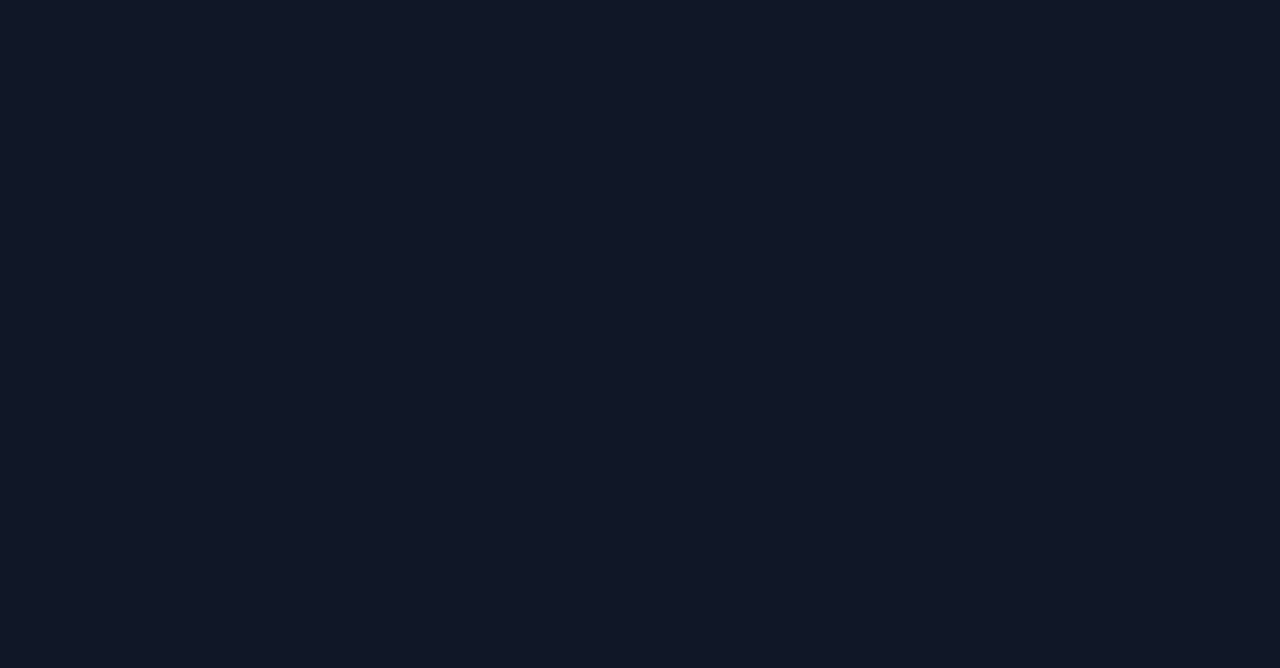
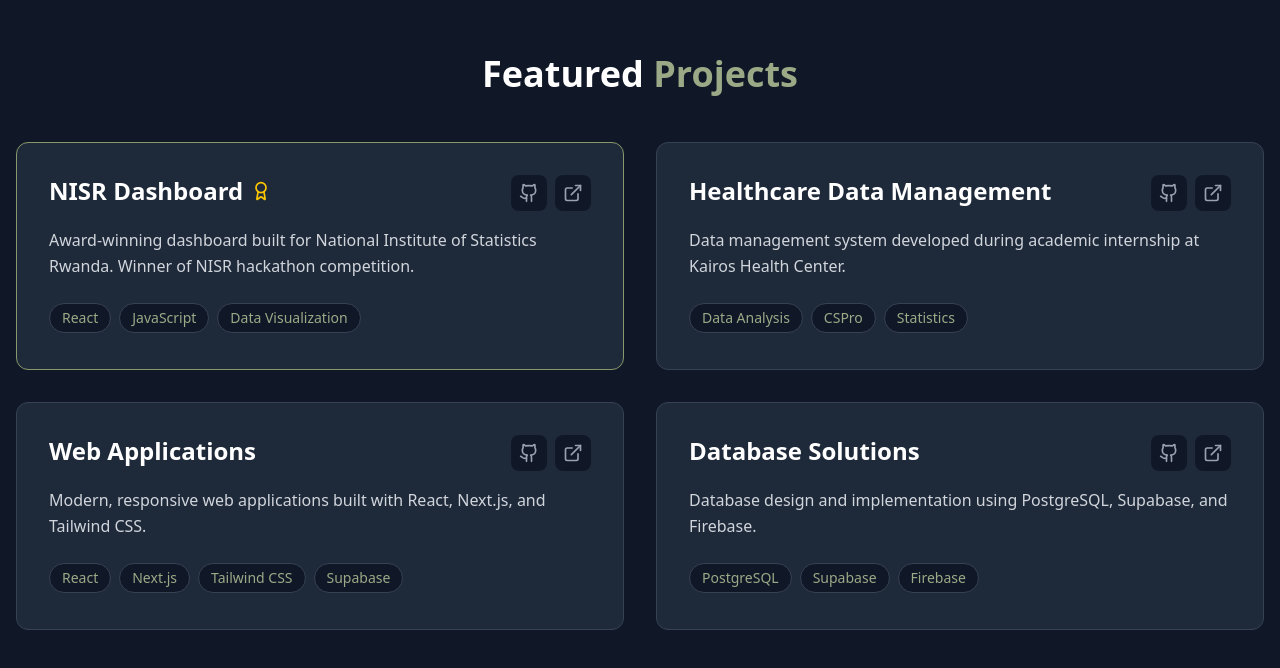
Before and after one commit to Ritha20/Portofolio-, a React (Vite) app: page / in a window 1280 px wide. Shown: the part 2426-3094 px from the top of the page. Before the commit the page ends 2400 px from the top, so only its background shows below. Built offline with nearby package versions, Linux system fonts and the light colour scheme.

Commit message:
created the project section

```diff
--- a/src/App.jsx
+++ b/src/App.jsx
@@ -3,6 +3,7 @@ import React from 'react';
 import About from './components/About';
 import Hero from './components/Hero';
 import Skills from './components/Skills';
+import Projects from './components/Projects';
 export default function App() {
   return (
     <div>
@@ -10,6 +11,7 @@ export default function App() {
       <Hero/>
       <About/>
       <Skills/>
+      <Projects/>
     </div>
   )
 }
--- a/src/components/Hero.jsx
+++ b/src/components/Hero.jsx
@@ -56,7 +56,7 @@ export default function Hero() {
             <div className="relative group">
               <div className="w-64 h-64 sm:w-80 sm:h-80 rounded-full overflow-hidden border-4 border-sage-500 shadow-2xl shadow-sage-500/20">
                 {photo ? (
-                  <img src={photo} alt="Profile" className="w-full h-full object-cover" />
+                  <img src="IMG_1454.JPG" alt="Profile" className="w-full h-full object-cover" />
                 ) : (
                   <div className="w-full h-full bg-gray-800 flex items-center justify-center">
                     <Upload size={48} className="text-gray-600" />
--- /dev/null
+++ b/src/components/Projects.jsx
@@ -0,0 +1,85 @@
+import { ExternalLink, Github, Award } from 'lucide-react';
+
+export default function Projects() {
+  const projects = [
+    {
+      title: "NISR Dashboard",
+      description: "Award-winning dashboard built for National Institute of Statistics Rwanda. Winner of NISR hackathon competition.",
+      tags: ["React", "JavaScript", "Data Visualization"],
+      featured: true,
+      icon: <Award className="text-yellow-400" size={20} />
+    },
+    {
+      title: "Healthcare Data Management",
+      description: "Data management system developed during academic internship at Kairos Health Center.",
+      tags: ["Data Analysis", "CSPro", "Statistics"]
+    },
+    {
+      title: "Web Applications",
+      description: "Modern, responsive web applications built with React, Next.js, and Tailwind CSS.",
+      tags: ["React", "Next.js", "Tailwind CSS", "Supabase"]
+    },
+    {
+      title: "Database Solutions",
+      description: "Database design and implementation using PostgreSQL, Supabase, and Firebase.",
+      tags: ["PostgreSQL", "Supabase", "Firebase"]
+    }
+  ];
+
+  return (
+    <section id="projects" className="min-h-screen py-20 px-4">
+      <div className="max-w-7xl mx-auto">
+        <h2 className="text-4xl font-bold text-white mb-12 text-center">
+          Featured <span className="text-sage-400">Projects</span>
+        </h2>
+
+        <div className="grid md:grid-cols-2 gap-8">
+          {projects.map((project, index) => (
+            <div
+              key={index}
+              className={`group bg-gray-800 rounded-xl overflow-hidden border transition-all duration-300 hover:scale-105 hover:shadow-2xl ${
+                project.featured
+                  ? 'border-sage-500 shadow-lg shadow-sage-500/20'
+                  : 'border-gray-700 hover:border-sage-500'
+              }`}
+            >
+              <div className="p-8">
+                <div className="flex items-start justify-between mb-4">
+                  <h3 className="text-2xl font-bold text-white group-hover:text-sage-400 transition-colors flex items-center gap-2">
+                    {project.title}
+                    {project.icon}
+                  </h3>
+                  <div className="flex gap-2">
+                    <button className="p-2 bg-gray-900 rounded-lg hover:bg-sage-500 transition-all text-gray-400 hover:text-white">
+                      <Github size={20} />
+                    </button>
+                    <button className="p-2 bg-gray-900 rounded-lg hover:bg-sage-500 transition-all text-gray-400 hover:text-white">
+                      <ExternalLink size={20} />
+                    </button>
+                  </div>
+                </div>
+
+                <p className="text-gray-300 mb-6 leading-relaxed">
+                  {project.description}
+                </p>
+
+                <div className="flex flex-wrap gap-2">
+                  {project.tags.map((tag, tagIndex) => (
+                    <span
+                      key={tagIndex}
+                      className="px-3 py-1 bg-gray-900 text-sage-400 rounded-full text-sm border border-gray-700"
+                    >
+                      {tag}
+                    </span>
+                  ))}
+                </div>
+              </div>
+
+              <div className="h-1 bg-gradient-to-r from-transparent via-sage-500 to-transparent opacity-0 group-hover:opacity-100 transition-opacity duration-300" />
+            </div>
+          ))}
+        </div>
+      </div>
+    </section>
+  );
+}
--- a/src/components/Skills.jsx
+++ b/src/components/Skills.jsx
@@ -30,9 +30,9 @@ export default function Skills() {
       title: "Data Analysis",
       skills: [
         { name: "CSPro", level: 85 },
-        { name: "Applied Statistics", level: 95 },
+        { name: "Python", level: 90 },
         { name: "Data Management", level: 90 },
-        { name: "Actuarial Science", level: 85 }
+        { name: "R", level: 85 }
       ]
     },
     design: {
```
Also changed, not shown: 1 other file (tests, documents, lock files or other folders).
